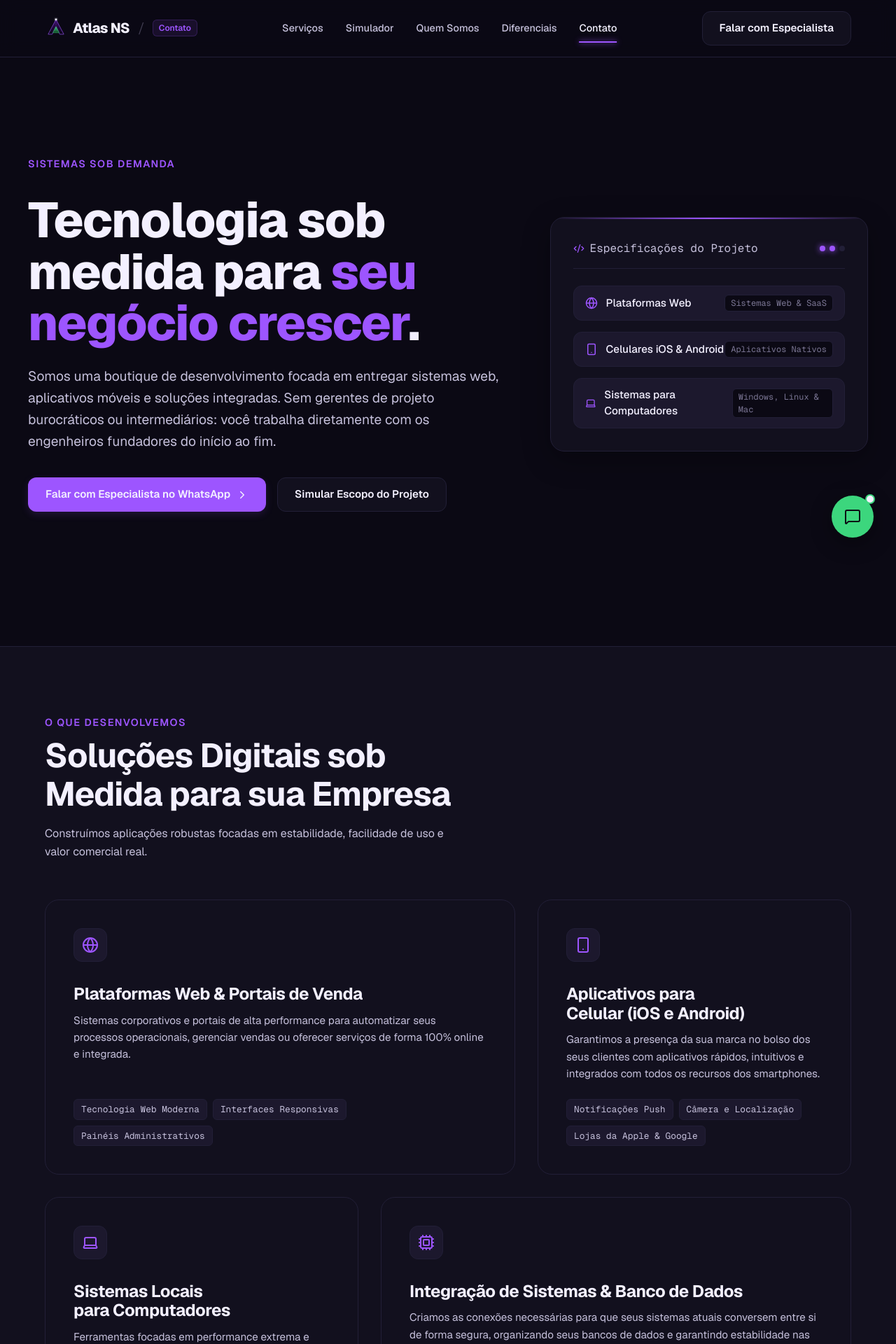
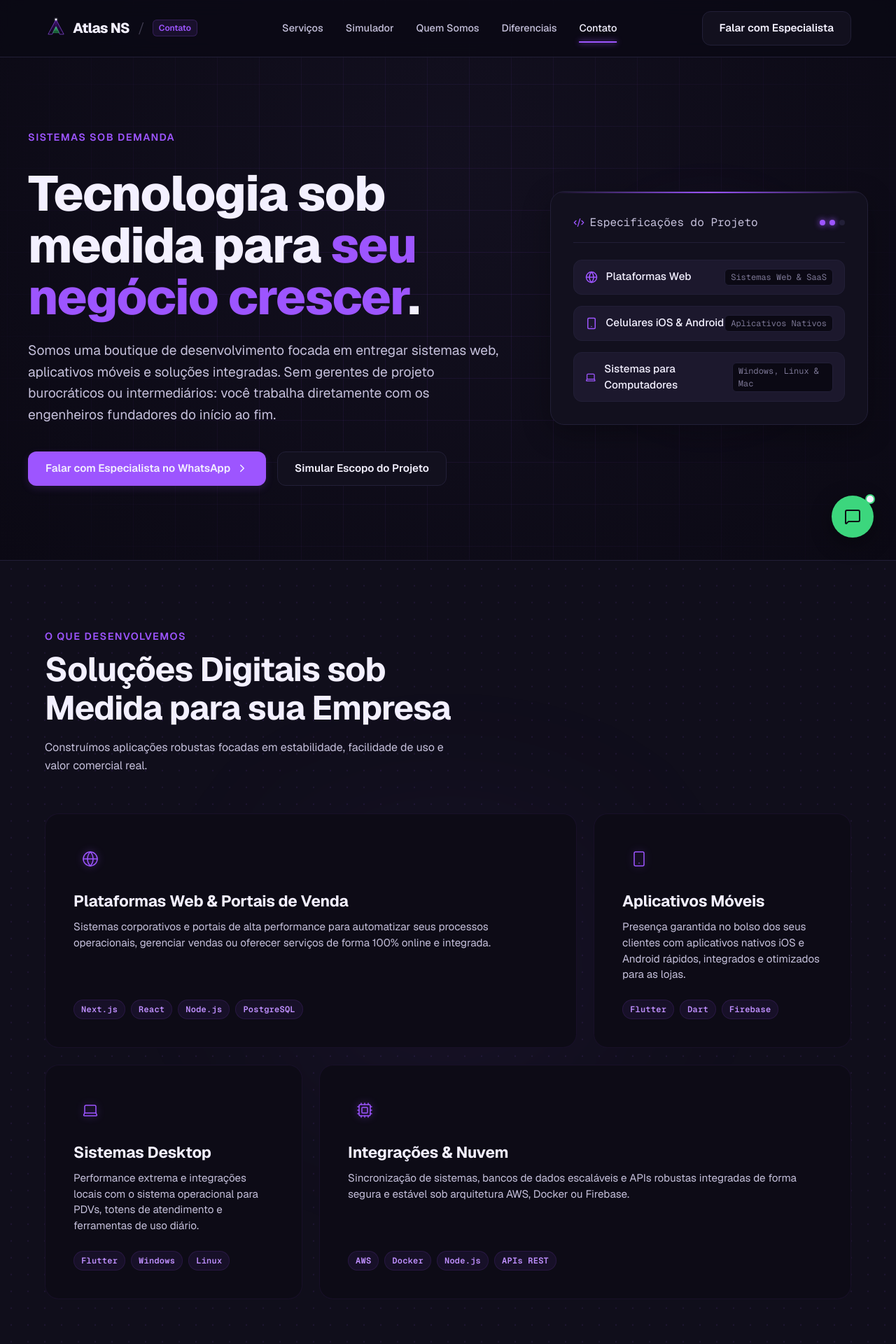
Before and after one commit to Matiaszz/atlas_landing, a Next.js app: page / in a window 1280 px wide. Shown: the top 1920 px of the page at 70% size. Built offline with nearby package versions, Linux system fonts and the light colour scheme.

Commit message:
feat: bolinha

```diff
--- a/src/app/globals.css
+++ b/src/app/globals.css
@@ -100,7 +100,7 @@ p {
 }
 
 .section-alt {
-  background-color: var(--bg-surface);
+  background-color: rgba(18, 16, 30, 0.75); /* Semi-transparent background to let global grid show through */
   border-top: 1px solid var(--border-subtle);
   border-bottom: 1px solid var(--border-subtle);
 }
@@ -289,13 +289,71 @@ p {
 }
 
 /* Hero Section */
+#hero {
+  height: 100dvh;
+  min-height: 600px;
+  display: flex;
+  align-items: center;
+  justify-content: center;
+  position: relative;
+  overflow: hidden;
+  box-sizing: border-box;
+  background: radial-gradient(circle at 50% 30%, rgba(28, 24, 45, 0.45) 0%, var(--bg-base) 100%);
+  padding: 80px 0 0 0; /* Align below navbar */
+}
+
+/* Premium Grid Overlay for background - Static base grid (more visible) */
+.grid-bg-overlay {
+  position: absolute;
+  top: 0;
+  left: 0;
+  width: 100%;
+  height: 100%;
+  z-index: 0;
+  background-image:
+    linear-gradient(rgba(157, 85, 255, 0.1) 1px, transparent 1px),
+    linear-gradient(90deg, rgba(157, 85, 255, 0.1) 1px, transparent 1px);
+  background-size: 60px 60px; /* Slightly larger cells for better aesthetic balance */
+  background-position: center top;
+  mask-image: radial-gradient(circle 60vw at 50% 50%, black, transparent);
+  -webkit-mask-image: radial-gradient(circle 60vw at 50% 50%, black, transparent);
+  pointer-events: none;
+}
+
+/* Interactive glowing spotlight overlay */
+.grid-bg-overlay-interactive {
+  position: absolute;
+  top: 0;
+  left: 0;
+  width: 100%;
+  height: 100%;
+  z-index: 0;
+  background-image:
+    linear-gradient(rgba(157, 85, 255, 0.38) 1px, transparent 1px),
+    linear-gradient(90deg, rgba(157, 85, 255, 0.38) 1px, transparent 1px);
+  background-size: 60px 60px;
+  background-position: center top;
+  pointer-events: none;
+  opacity: 0;
+  transition: opacity 0.5s ease;
+  mask-image: radial-gradient(circle 180px at var(--mouse-x, 0px) var(--mouse-y, 0px), black, transparent);
+  -webkit-mask-image: radial-gradient(circle 180px at var(--mouse-x, 0px) var(--mouse-y, 0px), black, transparent);
+}
+
+.grid-bg-overlay-interactive.active {
+  opacity: 1;
+}
+
 .hero-grid {
   display: grid;
   grid-template-columns: 1.2fr 0.8fr;
   gap: 64px;
   align-items: center;
-  min-height: 70vh;
-  padding: 128px 0 96px; /* Offset the fixed navbar */
+  height: 100%;
+  width: 100%;
+  padding: 0;
+  position: relative;
+  z-index: 1;
 }
 
 .hero-content {
@@ -470,72 +528,129 @@ p {
   margin-bottom: 16px;
 }
 
-.asymmetric-grid {
+#services {
+  position: relative;
+  overflow: hidden;
+  z-index: 1;
+  border-top: 1px solid var(--border-subtle);
+  border-bottom: 1px solid var(--border-subtle);
+}
+
+/* Ambient purple glow behind bento grid */
+.ambient-purple-glow {
+  position: absolute;
+  top: 50%;
+  left: 50%;
+  transform: translate(-50%, -50%);
+  width: 70vw;
+  height: 500px;
+  background: radial-gradient(circle, rgba(157, 85, 255, 0.07) 0%, transparent 70%);
+  filter: blur(100px);
+  z-index: 0;
+  pointer-events: none;
+}
+
+/* Localized dot-grid pattern for sections with solid backgrounds - matching the styling of global-dots-bg exactly */
+.dot-grid-pattern {
+  position: absolute;
+  top: 0;
+  bottom: 0;
+  left: 0;
+  right: 0;
+  z-index: 1; /* Match stacking position of global-dots-bg */
+  background-image: radial-gradient(rgba(157, 85, 255, 0.08) 1px, transparent 1px); /* Exact copy of global-dots-bg values */
+  background-size: 24px 24px;
+  background-position: center top;
+  background-repeat: repeat;
+  pointer-events: none;
+}
+
+
+
+.bento-grid {
   display: grid;
-  grid-template-columns: 1.2fr 0.8fr;
-  gap: 32px;
-}
-
-.grid-row-alt {
-  grid-template-columns: 0.8fr 1.2fr;
-  margin-top: 32px;
-}
-
-.grid-card {
-  background-color: var(--bg-surface);
-  border: 1px solid var(--border-subtle);
+  grid-template-columns: repeat(3, 1fr);
+  gap: 24px;
+  position: relative;
+  z-index: 1;
+  margin-top: 48px;
+}
+
+.bento-card {
+  background-color: #0d0b16; /* deep dark background (almost black) */
+  border: 1px solid rgba(157, 85, 255, 0.08); /* subtle 1px border */
   border-radius: var(--radius-lg);
   padding: 40px;
   display: flex;
   flex-direction: column;
   justify-content: space-between;
-  transition: all 0.3s cubic-bezier(0.16, 1, 0.3, 1);
   position: relative;
-}
-
-.grid-card:hover {
-  border-color: var(--color-primary-glow);
-  box-shadow: 0 8px 30px rgba(0,0,0,0.2);
-}
-
-.card-icon {
+  transition: border-color 0.3s ease;
+}
+
+.bento-card:hover {
+  border-color: rgba(157, 85, 255, 0.4); /* glowing purple accent border */
+}
+
+/* Card layout sizing */
+.card-large {
+  grid-column: span 2;
+}
+
+.card-small {
+  grid-column: span 1;
+}
+
+.bento-card .card-icon {
   width: 48px;
   height: 48px;
-  border-radius: var(--radius-md);
-  background-color: var(--bg-elevated);
   display: flex;
   align-items: center;
   justify-content: center;
-  color: var(--color-primary);
-  margin-bottom: 32px;
-  border: 1px solid var(--border-subtle);
-}
-
-.card-title {
-  font-size: 1.5rem;
+  color: var(--color-primary); /* glowing purple icon accent */
+  background: transparent;
+  border: none;
+  margin-bottom: 24px;
+  padding: 0;
+}
+
+.bento-card .card-icon svg {
+  stroke-width: 1.5px;
+  filter: drop-shadow(0 0 6px rgba(157, 85, 255, 0.45)); /* sleek 2D line glow */
+}
+
+.bento-card .card-title {
+  font-size: 1.40rem;
+  font-weight: 700;
+  color: var(--text-primary);
   margin-bottom: 12px;
-}
-
-.card-desc {
+  letter-spacing: -0.01em;
+}
+
+.bento-card .card-desc {
   font-size: 0.95rem;
+  line-height: 1.5;
+  color: var(--text-secondary); /* light gray */
   margin-bottom: 24px;
 }
 
-.card-stack {
+.bento-card .card-stack {
   display: flex;
   flex-wrap: wrap;
   gap: 8px;
   margin-top: auto;
 }
 
-.card-stack-tag {
-  font-size: 0.8rem;
+.bento-card .card-stack-tag {
+  font-size: 0.75rem;
   font-family: var(--font-code);
-  color: var(--text-secondary);
-  background-color: var(--bg-elevated);
+  font-weight: 600;
+  color: #c090ff; /* crisp purple typography */
+  background-color: rgba(157, 85, 255, 0.08); /* 10% opacity purple */
+  border: 1px solid rgba(157, 85, 255, 0.12); /* crisp accent boundaries */
   padding: 4px 10px;
-  border-radius: var(--radius-sm);
-  border: 1px solid var(--border-subtle);
+  border-radius: 100px; /* pill-shaped tags */
+  letter-spacing: 0.02em;
 }
 
 /* Interactive Briefing Estimator (Strategic Feature) */
@@ -1302,10 +1417,18 @@ p {
 
 /* Responsive adjustments */
 @media (max-width: 1024px) {
+  #hero {
+    height: auto;
+    min-height: 100dvh;
+    padding-bottom: 64px;
+  }
+
   .hero-grid {
     grid-template-columns: 1fr;
     gap: 48px;
     text-align: center;
+    height: auto;
+    padding: 40px 0;
   }
 
   .hero-content {
@@ -1316,8 +1439,13 @@ p {
     justify-content: center;
   }
 
-  .asymmetric-grid, .grid-row-alt {
+  .bento-grid {
     grid-template-columns: 1fr;
+    gap: 20px;
+  }
+
+  .card-large, .card-small {
+    grid-column: span 1;
   }
 
   .estimator-panel {
@@ -1439,3 +1567,30 @@ p {
   background: rgba(157, 85, 255, 0.30); /* cor do fundo ao selecionar */
   color: white;       /* cor do texto selecionado */
 }
+
+/* Wrapper to hold all sections below Hero for the global dot background positioning */
+.main-content-wrapper {
+  position: relative;
+  width: 100%;
+}
+
+/* Global Background Dot Pattern spanning all post-hero sections */
+.global-dots-bg {
+  position: absolute;
+  top: 0;
+  bottom: 0;
+  left: 0;
+  right: 0;
+  z-index: 1; /* Renders in front of section background layers */
+  background-image: radial-gradient(rgba(157, 85, 255, 0.08) 1px, transparent 1px); /* Subtle dot grid pattern */
+  background-size: 24px 24px;
+  background-position: center top;
+  background-repeat: repeat;
+  pointer-events: none;
+}
+
+/* Elevate section contents in front of the global dots background overlay */
+.main-content-wrapper .container {
+  position: relative;
+  z-index: 2;
+}
--- a/src/app/page.tsx
+++ b/src/app/page.tsx
@@ -59,6 +59,17 @@ export default function Home() {
 
   // Sidebar drag-to-resize state and logic
   const [sidebarWidth, setSidebarWidth] = useState<number>(420);
+
+  // Hero section mouse spotlight states
+  const [heroMousePos, setHeroMousePos] = useState<{ x: number; y: number }>({ x: 0, y: 0 });
+  const [heroHovered, setHeroHovered] = useState<boolean>(false);
+
+  const handleHeroMouseMove = (e: React.MouseEvent) => {
+    const rect = e.currentTarget.getBoundingClientRect();
+    const x = e.clientX - rect.left;
+    const y = e.clientY - rect.top;
+    setHeroMousePos({ x, y });
+  };
 
   const handleMouseDown = (e: React.MouseEvent) => {
     e.preventDefault();
@@ -123,7 +134,7 @@ export default function Home() {
         {
           sender: 'agent',
           text: `Olá! Eu sou a Ayla, a assistente comercial inteligente da Atlas NS. No momento, ${statusText} Qual sistema você deseja construir hoje?`,
-          buttons: ['whatsappButton', 'portfolioMatias', 'portfolioDavi'],
+          buttons: ['whatsappButton'],
           whatsappUrl: `https://wa.me/5511995995088?text=${encodeURIComponent("Olá Davi e Matias! Vim do site da Atlas NS e gostaria de iniciar um projeto.")}`
         }
       ]);
@@ -241,9 +252,9 @@ export default function Home() {
 
   // Estimates based on selections
   const getTimelineWeeks = () => {
-    const baseWeeks = 6;
-    const platformMultiplier = selectedPlatforms.length * 3; // 3 weeks per platform since there are only 2 developers
-    const complexityMultiplier = complexity === 1 ? 1 : complexity === 2 ? 1.8 : 3.0;
+    const baseWeeks = 2;
+    const platformMultiplier = selectedPlatforms.length * 1;
+    const complexityMultiplier = complexity === 1 ? 1 : complexity === 2 ? 1.5 : 2.2;
     return Math.round((baseWeeks + platformMultiplier) * complexityMultiplier);
   };
 
@@ -270,7 +281,7 @@ export default function Home() {
   };
 
   const handleCopyToClipboard = () => {
-    const summaryText = `Briefing de Projeto - Atlas NS\nPlataformas: ${selectedPlatforms.map(p => platforms.find(pl => pl.id === p)?.name).join(", ")}\nComplexidade: ${getComplexityLabel()}\nPrazo Estimado: ${getTimelineWeeks()} semanas\nTime Dedicado: 2 Desenvolvedores\nTecnologias Recomendadas: ${getCompiledTech().join(", ")}`;
+    const summaryText = `Briefing de Projeto - Atlas NS\nPlataformas: ${selectedPlatforms.map(p => platforms.find(pl => pl.id === p)?.name).join(", ")}\nComplexidade: ${getComplexityLabel()}\nPrazo Estimado: ${getTimelineWeeks()} semanas\nTecnologias Recomendadas: ${getCompiledTech().join(", ")}`;
     navigator.clipboard.writeText(summaryText);
     setCopied(true);
     setTimeout(() => setCopied(false), 2000);
@@ -346,6 +357,8 @@ export default function Home() {
         </div>
       )}
 
+
+
       {/* Floating/Moving Background Glow Blobs */}
       <div className="glow-blobs-container">
         <div className="glow-blob glow-blob-1" />
@@ -409,7 +422,20 @@ export default function Home() {
       </header>
 
       {/* Hero Section */}
-      <section id="hero" className="section">
+      <section
+        id="hero"
+        onMouseMove={handleHeroMouseMove}
+        onMouseEnter={() => setHeroHovered(true)}
+        onMouseLeave={() => setHeroHovered(false)}
+        style={{
+          ...({
+            "--mouse-x": `${heroMousePos.x}px`,
+            "--mouse-y": `${heroMousePos.y}px`,
+          } as React.CSSProperties)
+        }}
+      >
+        <div className="grid-bg-overlay" />
+        <div className={`grid-bg-overlay-interactive ${heroHovered ? "active" : ""}`} />
         <div className="container hero-grid">
           <div className="hero-content">
             <span className="section-eyebrow">Sistemas Sob Demanda</span>
@@ -475,8 +501,14 @@ export default function Home() {
         </div>
       </section>
 
-      {/* Services Section (Asymmetric Modern Layout) */}
+      {/* Main Content Wrapper (covers everything below Hero) */}
+      <div className="main-content-wrapper">
+        <div className="global-dots-bg" />
+
+        {/* Services Section (Asymmetric Bento Box Grid Layout) */}
         <section id="services" className="section section-alt">
+          <div className="ambient-purple-glow" />
+          <div className="dot-grid-pattern" />
           <div className="container">
           <div className="section-title-wrapper">
             <span className="section-eyebrow">O que desenvolvemos</span>
@@ -484,9 +516,9 @@ export default function Home() {
             <p>Construímos aplicações robustas focadas em estabilidade, facilidade de uso e valor comercial real.</p>
           </div>
 
-          {/* First Asymmetric Row */}
-          <div className="asymmetric-grid">
-            <div className="grid-card">
+          <div className="bento-grid">
+            {/* Card 1: Web (spans 2 columns on desktop) */}
+            <div className="bento-card card-large">
               <div>
                 <div className="card-icon">
                   <Globe size={24} />
@@ -497,63 +529,65 @@ export default function Home() {
                 </p>
               </div>
               <div className="card-stack">
-                <span className="card-stack-tag">Tecnologia Web Moderna</span>
-                <span className="card-stack-tag">Interfaces Responsivas</span>
-                <span className="card-stack-tag">Painéis Administrativos</span>
+                <span className="card-stack-tag">Next.js</span>
+                <span className="card-stack-tag">React</span>
+                <span className="card-stack-tag">Node.js</span>
+                <span className="card-stack-tag">PostgreSQL</span>
               </div>
             </div>
 
-            <div className="grid-card">
+            {/* Card 2: Mobile (spans 1 column on desktop) */}
+            <div className="bento-card card-small">
               <div>
                 <div className="card-icon">
                   <Smartphone size={24} />
                 </div>
-                <h3 className="card-title">Aplicativos para Celular (iOS e Android)</h3>
+                <h3 className="card-title">Aplicativos Móveis</h3>
                 <p className="card-desc">
-                  Garantimos a presença da sua marca no bolso dos seus clientes com aplicativos rápidos, intuitivos e integrados com todos os recursos dos smartphones.
+                  Presença garantida no bolso dos seus clientes com aplicativos nativos iOS e Android rápidos, integrados e otimizados para as lojas.
                 </p>
               </div>
               <div className="card-stack">
-                <span className="card-stack-tag">Notificações Push</span>
-                <span className="card-stack-tag">Câmera e Localização</span>
-                <span className="card-stack-tag">Lojas da Apple & Google</span>
-              </div>
+                <span className="card-stack-tag">Flutter</span>
+                <span className="card-stack-tag">Dart</span>
+                <span className="card-stack-tag">Firebase</span>
               </div>
             </div>
 
-          {/* Second Asymmetric Row */}
-          <div className="asymmetric-grid grid-row-alt">
-            <div className="grid-card">
+            {/* Card 3: Desktop Apps (spans 1 column on desktop) */}
+            <div className="bento-card card-small">
               <div>
                 <div className="card-icon">
                   <Laptop size={24} />
                 </div>
-                <h3 className="card-title">Sistemas Locais para Computadores</h3>
+                <h3 className="card-title">Sistemas Desktop</h3>
                 <p className="card-desc">
-                  Ferramentas focadas em performance extrema e integração com o sistema operacional local. Perfeito para softwares de PDV, painéis e ferramentas de uso diário.
+                  Performance extrema e integrações locais com o sistema operacional para PDVs, totens de atendimento e ferramentas de uso diário.
                 </p>
               </div>
               <div className="card-stack">
+                <span className="card-stack-tag">Flutter</span>
                 <span className="card-stack-tag">Windows</span>
-                <span className="card-stack-tag">macOS</span>
                 <span className="card-stack-tag">Linux</span>
               </div>
             </div>
 
-            <div className="grid-card">
+            {/* Card 4: Cloud & Integrations (spans 2 columns on desktop) */}
+            <div className="bento-card card-large">
               <div>
                 <div className="card-icon">
                   <Cpu size={24} />
                 </div>
-                <h3 className="card-title">Integração de Sistemas & Banco de Dados</h3>
+                <h3 className="card-title">Integrações & Nuvem</h3>
                 <p className="card-desc">
-                  Criamos as conexões necessárias para que seus sistemas atuais conversem entre si de forma segura, organizando seus bancos de dados e garantindo estabilidade nas nuvens AWS ou Google.
+                  Sincronização de sistemas, bancos de dados escaláveis e APIs robustas integradas de forma segura e estável sob arquitetura AWS, Docker ou Firebase.
                 </p>
               </div>
               <div className="card-stack">
-                <span className="card-stack-tag">Segurança Avançada</span>
-                <span className="card-stack-tag">Nuvem AWS / Google</span>
-                <span className="card-stack-tag">Banco de Dados Seguro</span>
+                <span className="card-stack-tag">AWS</span>
+                <span className="card-stack-tag">Docker</span>
+                <span className="card-stack-tag">Node.js</span>
+                <span className="card-stack-tag">APIs REST</span>
               </div>
             </div>
           </div>
@@ -624,10 +658,7 @@ export default function Home() {
                     <span className="stat-label">Prazo Projetado</span>
                     <span className="stat-val">{getTimelineWeeks()} semanas</span>
                   </div>
-                  <div className="stat-group">
-                    <span className="stat-label">Time Dedicado</span>
-                    <span className="stat-val">2 Desenvolvedores</span>
-                  </div>
+
                   <div>
                     <span className="stat-label block mb-2">Tecnologias Recomendadas</span>
                     <div className="stat-tech-stack">
@@ -676,7 +707,7 @@ export default function Home() {
             <div className="team-card">
               <div className="team-avatar-wrapper">
                 <Image
-                  src="/davi.jpg"
+                  src="/davi.png"
                   alt="Davi - Lead Frontend & UI/UX"
                   fill
                   style={{ objectFit: 'cover' }}
@@ -686,7 +717,6 @@ export default function Home() {
               <div className="team-info">
                 <span className="team-role">Frontend & Design UI/UX</span>
                 <h3 className="team-name">Davi</h3>
-                <span className="team-course">Cursando Engenharia de Software na FIAP</span>
                 <p className="team-desc">
                   Especialista em criar layouts modernos, responsivos e dinâmicos. Trabalha com Next.js, React e React Native para garantir que a interface seja fluida, elegante e focada na conversão de leads.
                 </p>
@@ -713,7 +743,6 @@ export default function Home() {
               <div className="team-info">
                 <span className="team-role">Desenvolvedor Fullstack</span>
                 <h3 className="team-name">Matias</h3>
-                <span className="team-course">Cursando Engenharia de Software na PUC-Campinas</span>
                 <p className="team-desc">
                   Especialista em criar soluções ponta a ponta robustas. Desenvolve aplicações móveis e desktop nativas com Flutter/Dart, APIs escaláveis com Node.js e Java (Spring Boot), além de gerenciar modelagem de dados e infraestrutura AWS/Docker.
                 </p>
@@ -797,12 +826,13 @@ export default function Home() {
           </div>
         </div>
       </section>
+    </div>
 
     {/* Footer */}
     <footer className="footer">
       <div className="container footer-container">
         <div>
-            <p className="text-xs">© {new Date().getFullYear()} Atlas NS. Todos os direitos reservados. CNPJ: 00.000.000/0001-00</p>
+          <p className="text-xs">© {new Date().getFullYear()} Atlas NS. Todos os direitos reservados.</p>
         </div>
         <div>
           <p className="text-xs">
@@ -857,34 +887,6 @@ export default function Home() {
                               className="chat-cta-btn btn-success-chat"
                             >
                               Conversar com os Devs no WhatsApp
-                              <svg width="14" height="14" viewBox="0 0 24 24" fill="none" stroke="currentColor" strokeWidth="2.5" strokeLinecap="round" strokeLinejoin="round" className="lucide lucide-external-link"><path d="M15 3h6v6"/><path d="M10 14 21 3"/><path d="M18 13v6a2 2 0 0 1-2 2H5a2 2 0 0 1-2-2V8a2 2 0 0 1 2-2h6"/></svg>
-                            </a>
-                          );
-                        }
-                        if (btnType === "portfolioMatias") {
-                          return (
-                            <a
-                              key={btnType}
-                              href="https://allanmatias.vercel.app"
-                              target="_blank"
-                              rel="noopener noreferrer"
-                              className="chat-cta-btn btn-secondary-chat"
-                            >
-                              Ver Portfólio do Matias
-                              <svg width="14" height="14" viewBox="0 0 24 24" fill="none" stroke="currentColor" strokeWidth="2.5" strokeLinecap="round" strokeLinejoin="round" className="lucide lucide-external-link"><path d="M15 3h6v6"/><path d="M10 14 21 3"/><path d="M18 13v6a2 2 0 0 1-2 2H5a2 2 0 0 1-2-2V8a2 2 0 0 1 2-2h6"/></svg>
-                            </a>
-                          );
-                        }
-                        if (btnType === "portfolioDavi") {
-                          return (
-                            <a
-                              key={btnType}
-                              href="https://github.com/davibalieiro"
-                              target="_blank"
-                              rel="noopener noreferrer"
-                              className="chat-cta-btn btn-secondary-chat"
-                            >
-                              Ver GitHub do Davi
                               <svg width="14" height="14" viewBox="0 0 24 24" fill="none" stroke="currentColor" strokeWidth="2.5" strokeLinecap="round" strokeLinejoin="round" className="lucide lucide-external-link"><path d="M15 3h6v6"/><path d="M10 14 21 3"/><path d="M18 13v6a2 2 0 0 1-2 2H5a2 2 0 0 1-2-2V8a2 2 0 0 1 2-2h6"/></svg>
                             </a>
                           );
```
Also changed, not shown: src/app/api/chat/route.ts (+7 -9 lines), public/davi.png (added). Lines whose indentation alone changed are shown as unchanged.
